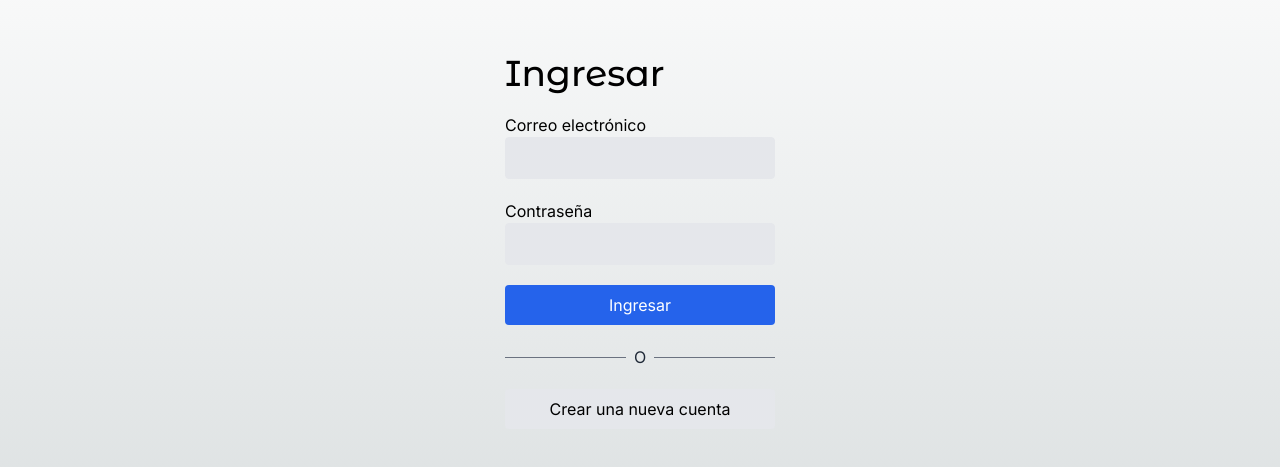
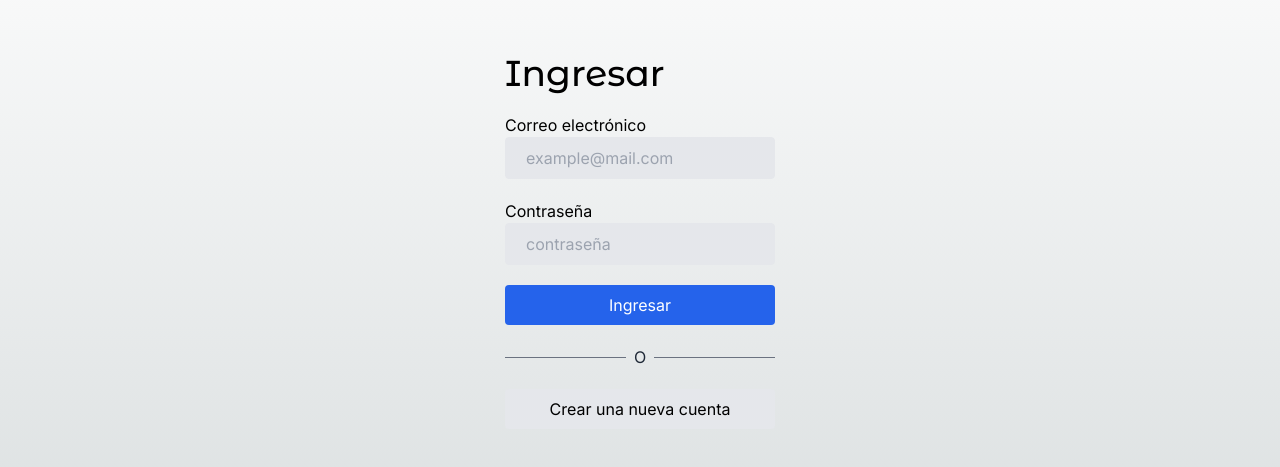
Before and after one commit to jorgeart81/teslo-shop, a Next.js app: page /auth/login in a window 1280 px wide. Shown: the part 143-610 px from the top of the page. Built offline with nearby package versions, Linux system fonts and the light colour scheme.

Commit message:
Create LoginForm.tsx

```diff
--- a/src/app/auth/layout.tsx
+++ b/src/app/auth/layout.tsx
@@ -1,9 +1,3 @@
-import type { Metadata } from 'next';
-
-export const metadata: Metadata = {
-	title: 'Teslo | Shop',
-	description: 'Tienda virtual de productos',
-};
 
 export default function AuthLayout({
 	children,
@@ -11,8 +5,8 @@ export default function AuthLayout({
 	children: React.ReactNode;
 }>) {
 	return (
-		<div className='flex justify-center'>
+		<main className='flex justify-center'>
 			<div className='w-full sm:w-[350px] px-10'> {children}</div>
-		</div>
+		</main>
 	);
 }
--- a/src/app/auth/login/page.tsx
+++ b/src/app/auth/login/page.tsx
@@ -1,32 +1,12 @@
-import Link from 'next/link';
+import { titleFont } from '@/config/fonts';
+import { LoginForm } from './ui/LoginForm';
 
-import { titleFont } from '@/config/fonts';
-
-export default function Login() {
+export default function LoginPage() {
 	return (
-		<div className='flex flex-col justify-center h-[calc(100dvh-2rem)] mb-8'>
+		<section className='flex flex-col justify-center h-[calc(100dvh-2rem)] mb-8'>
 			<h1 className={`${titleFont.className} text-4xl mb-5`}>Ingresar</h1>
 
-			<div className='flex flex-col'>
-				<label htmlFor='email'>Correo electrónico</label>
-				<input className='px-5 py-2 border bg-gray-200 rounded mb-5' type='email' />
-
-				<label htmlFor='password'>Contraseña</label>
-				<input name='password' className='px-5 py-2 border bg-gray-200 rounded mb-5' type='password' />
-
-				<button className='btn-primary'>Ingresar</button>
-
-				{/* divisor l ine */}
-				<div className='flex items-center my-5'>
-					<div className='flex-1 border-t border-gray-500'></div>
-					<div className='px-2 text-gray-800'>O</div>
-					<div className='flex-1 border-t border-gray-500'></div>
-				</div>
-
-				<Link href='/auth/register' className='btn-secondary text-center'>
-					Crear una nueva cuenta
-				</Link>
-			</div>
-		</div>
+			<LoginForm />
+		</section>
 	);
 }
--- /dev/null
+++ b/src/app/auth/login/ui/LoginForm.tsx
@@ -0,0 +1,48 @@
+'use client';
+
+import Link from 'next/link';
+import { useFormState } from 'react-dom';
+
+import { authenticate } from '@/actions';
+
+export const LoginForm = () => {
+	const [state, dispatch] = useFormState(authenticate, undefined);
+
+	console.log({ state });
+	return (
+		<form action={dispatch} className='flex flex-col'>
+			<label htmlFor='email'>Correo electrónico</label>
+			<input
+				id='email'
+				type='email'
+				name='email'
+				placeholder='example@mail.com'
+				className='px-5 py-2 border bg-gray-200 rounded mb-5'
+			/>
+
+			<label htmlFor='password'>Contraseña</label>
+			<input
+				id='password'
+				name='password'
+				type='password'
+				placeholder='contraseña'
+				className='px-5 py-2 border bg-gray-200 rounded mb-5'
+			/>
+
+			<button type='submit' className='btn-primary'>
+				Ingresar
+			</button>
+
+			{/* divisor line */}
+			<div className='flex items-center my-5'>
+				<div className='flex-1 border-t border-gray-500'></div>
+				<div className='px-2 text-gray-800'>O</div>
+				<div className='flex-1 border-t border-gray-500'></div>
+			</div>
+
+			<Link href='/auth/register' className='btn-secondary text-center'>
+				Crear una nueva cuenta
+			</Link>
+		</form>
+	);
+};
--- a/src/app/auth/register/page.tsx
+++ b/src/app/auth/register/page.tsx
@@ -2,7 +2,7 @@ import Link from 'next/link';
 
 import { titleFont } from '@/config/fonts';
 
-export default function Register() {
+export default function RegisterPage() {
 	return (
 		<div className='flex flex-col justify-center h-[calc(100dvh-2rem)] mb-8'>
 			<h1 className={`${titleFont.className} text-4xl mb-5`}>Nueva cuenta</h1>
@@ -19,7 +19,7 @@ export default function Register() {
 
 				<button className='btn-primary'>Crear cuenta</button>
 
-				{/* divisor l ine */}
+				{/* divisor line */}
 				<div className='flex items-center my-5'>
 					<div className='flex-1 border-t border-gray-500'></div>
 					<div className='px-2 text-gray-800'>O</div>
```
